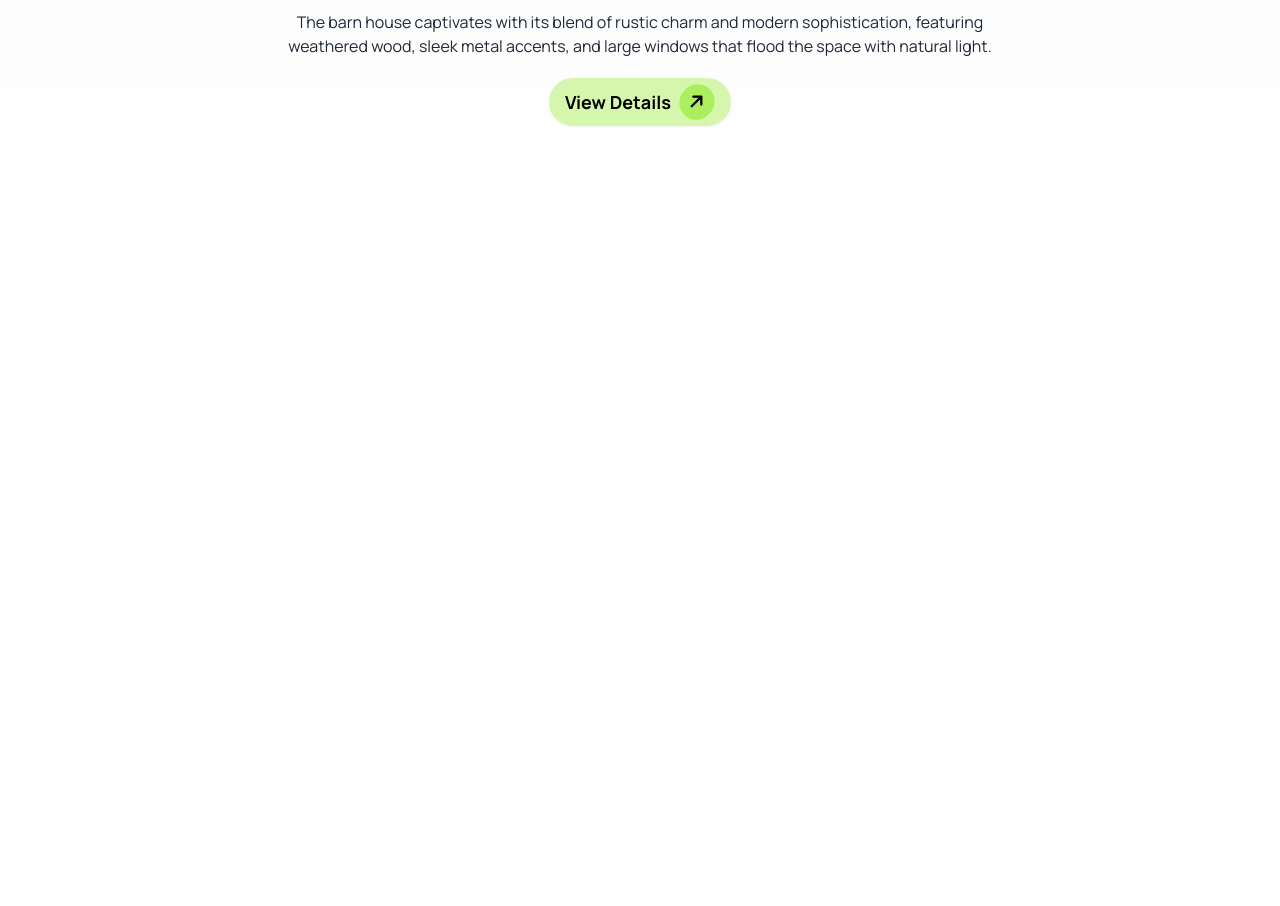
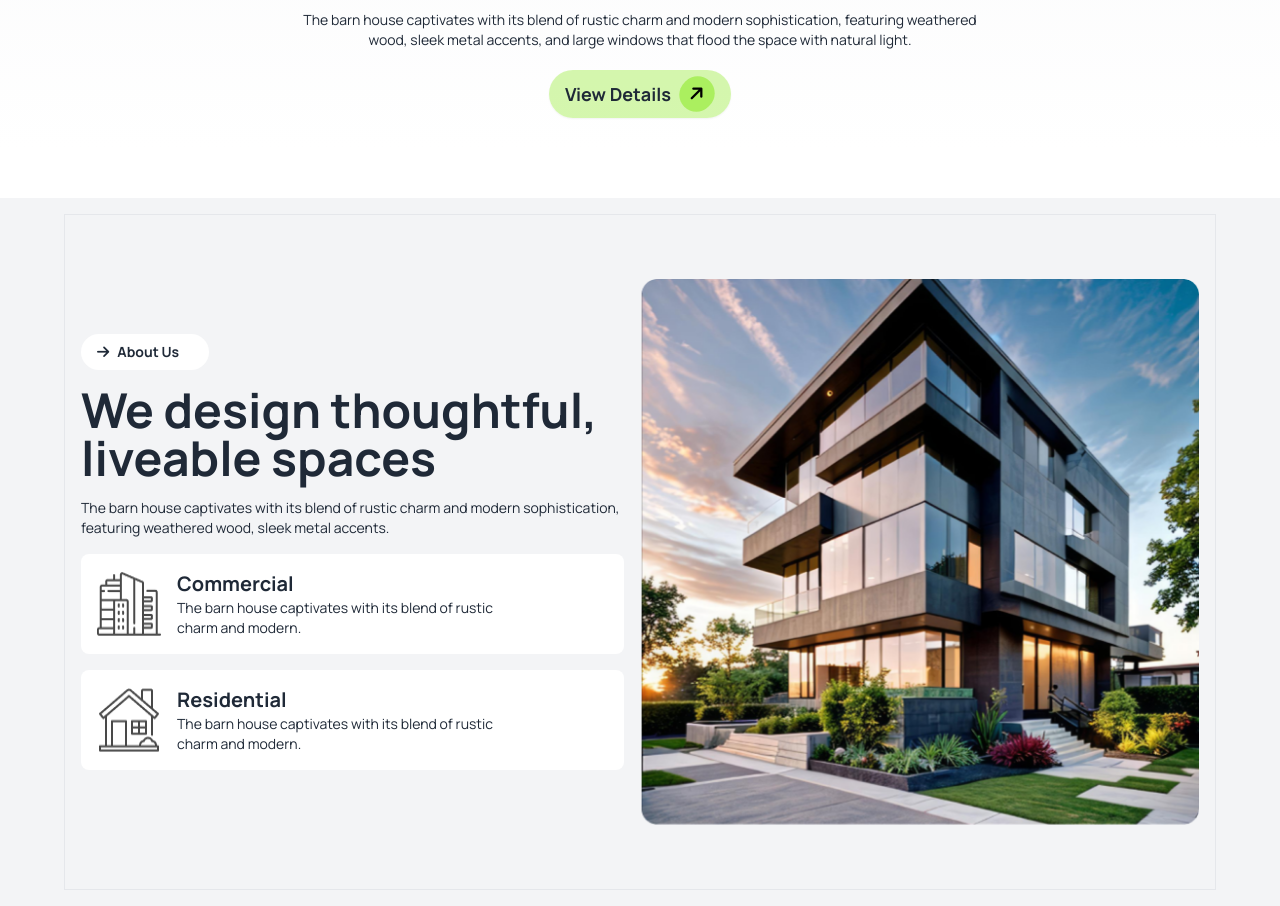
Before and after one commit to muradhossain1/my-assignment-3, a plain HTML site: page index.html in a window 1280 px wide. Shown: the part 578-1484 px from the top of the page. Before the commit the page ends 800 px from the top, so only its background shows below. Drawn offline with nearby package versions, Linux system fonts and the light colour scheme.

Commit message:
added an We design thoughtful section

```diff
--- a/index.html
+++ b/index.html
@@ -31,14 +31,15 @@
         }
       </script>
 </head>
-<body class="font-manrope">
+<body class="font-manrope ">
     <header class="bg-gradient-to-t from-white to-gray-100 p-4 lg:px-24 ">
         <nav>
           <div >
             <div class="navbar container mx-auto border">
-                <div class="navbar-start gap-2 border min-w-max ">
-                  <i class="fa-solid bg-[#ABEF5F] rounded-full -rotate-45 p-2 fa-arrow-right"></i>
-                  <a class="text-4xl font-bold">Rinterio</a>
+                <div class="navbar-start gap-2 border ">
+                  <i class="fa-solid fa-arrow-right bg-[#ABEF5F] rounded-full -rotate-45 p-2"></i>
+                  <h1 class="text-2xl lg:text-4xl font-bold">Rinterio</h1>
+
                 </div>
                 <div class="navbar-center hidden lg:flex">
                   <ul class="menu menu-horizontal px-1 text-base font-[500] ">
@@ -54,7 +55,11 @@
 
                   <i class="fa-solid rounded-full bg-white text-black p-2  fa-magnifying-glass hidden lg:block"></i>
                   <i class="fa-solid rounded-full bg-white text-black p-2 fa-cart-shopping hidden lg:block   "></i>
-                  <a class="btn btn-error text-lg bg-[#ABEF5F] border-none rounded-full font-bold ">Book Consult <i class="fa-solid bg-black text-white rounded-full p-2 -rotate-45 fa-arrow-right"></i></a>
+                  <div class="bg-[#ABEF5F]   rounded-full py-1 px-4 space-x-2">
+                    <button class="font-bold"> Book Consult</button>
+                    <i class="fa-solid fa-arrow-right bg-black text-white rounded-full p-2 -rotate-45"></i>
+                  </div>
+                  <!-- <a class="btn btn- px-4 text-lg  border-none rounded-full font-bold ">Book Consult <i class="fa-solid bg-black text-white rounded-full p-2 -rotate-45 fa-arrow-right"></i></a> -->
                 </div>
               </div>
         </div>
@@ -65,9 +70,9 @@
               <div><img src="./assets/banner.png" alt=""></div>
               <div class=" lg:w-2/3 space-y-5">
                 <h1 class="text-3xl lg:text-5xl font-bold">A barn house of this design has a striking appearance</h1>
-                <p class="">The barn house captivates with its blend of rustic charm and modern sophistication, featuring weathered wood, sleek metal accents, and large windows that flood the space with natural light.</p>
+                <p class="text-sm">The barn house captivates with its blend of rustic charm and modern sophistication, featuring weathered wood, sleek metal accents, and large windows that flood the space with natural light.</p>
                 <button>
-                  <a class="btn btn-error text-lg bg-[#ABEF5F80] border-none rounded-full font-bold ">View Details<i class="fa-solid bg-[#ABEF5F] text-black rounded-full p-2 w-9 -rotate-45 fa-arrow-right"></i></a>
+                  <a class="btn text-lg bg-[#ABEF5F80] border-none rounded-full font-bold ">View Details<i class="fa-solid bg-[#ABEF5F] text-black rounded-full p-2 w-9 -rotate-45 fa-arrow-right"></i></a>
                 </button>
               </div>
             </div>
@@ -75,7 +80,42 @@
 
         </div>
     </header>
-    <main></main>
+    <main>
+      <!-- We design thoughtful section  -->
+      <section class="bg-gray-100">
+        <div class=" hero container mx-auto p-4 lg:px-16 mt-12 ">
+          <div class="hero-content flex-col-reverse lg:flex-row-reverse border lg:py-16">
+            <img
+              src="./assets/Rectangle.png"
+              class=" lg:w-1/2 rounded-lg " />
+            <div class="space-y-4 text-center lg:text-start">
+              <div class=" bg-white flex rounded-full py-2 px-4 w-32 gap-2 text-sm items-center mx-auto lg:mx-0">
+                <i class="fa-solid fa-arrow-right"></i>
+                <h5 class="font-bold" >About Us</h5>
+                </div>
+              <h1 class="text-3xl lg:text-5xl font-bold">We design thoughtful, liveable spaces</h1>
+              <p class="text-sm">The barn house captivates with its blend of rustic charm and modern sophistication, featuring weathered wood, sleek metal accents.</p>
+              <div class="flex gap-4 bg-white p-4 rounded-lg">
+                <img src="./assets/commercial.png" alt="">
+                <div class="w-2/3">
+                   <h1 class="text-xl font-bold">Commercial</h1>
+                   <p class="text-sm">The barn house captivates with its blend of rustic charm and modern.</p>
+                </div>
+
+              </div>
+              <div class="flex gap-4 bg-white p-4 rounded-lg">
+                <img src="./assets/residential.png" alt="">
+                <div class="w-2/3">
+                   <h1 class="text-xl font-bold">Residential</h1>
+                   <p class="text-sm">The barn house captivates with its blend of rustic charm and modern.</p>
+                </div>
+
+              </div>
+            </div>
+          </div>
+        </div>
+      </section>
+    </main>
     <footer></footer>
 </body>
 </html>
```
